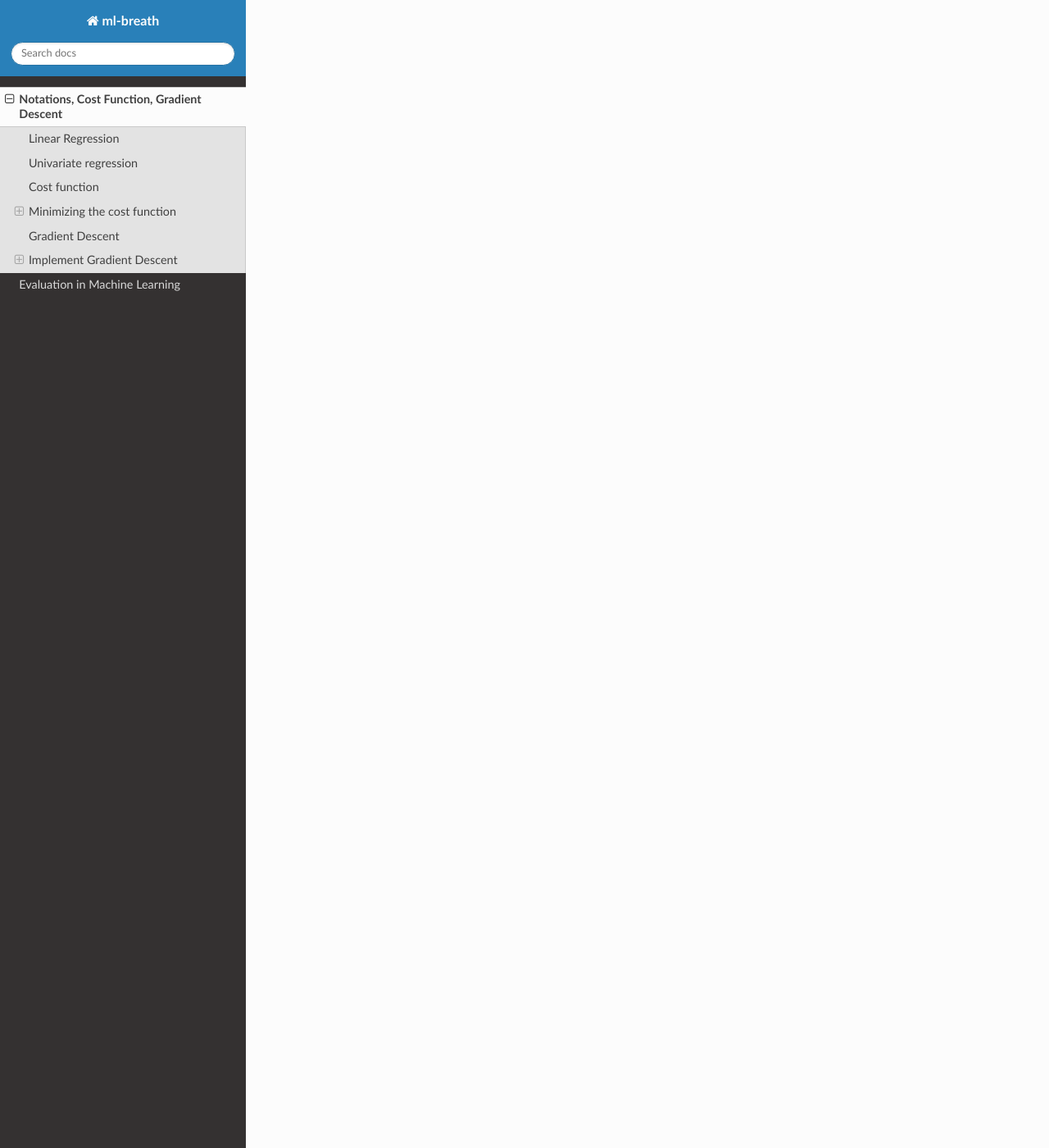
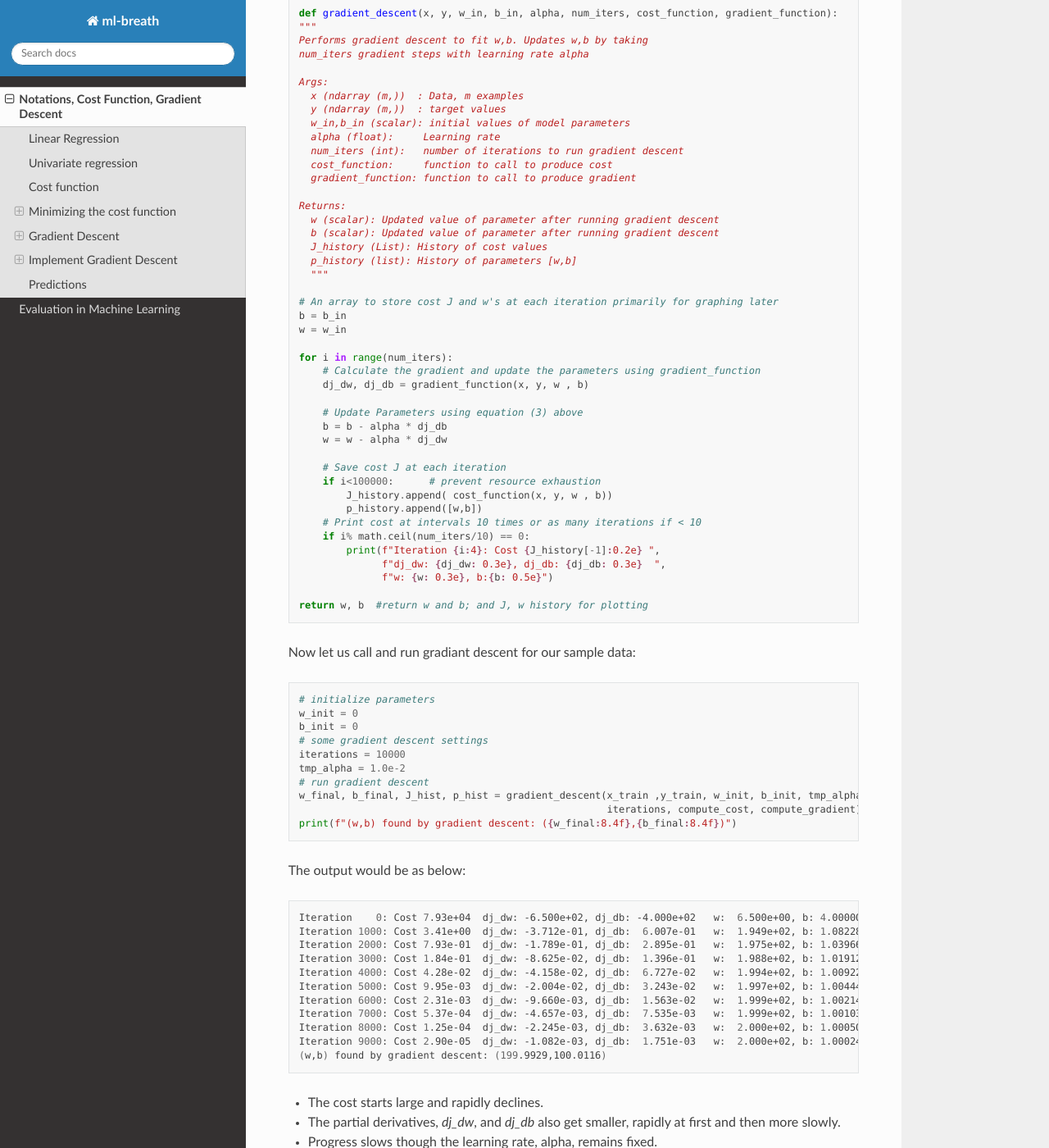
Before and after one commit to rhasan/ml-breadth, a Sphinx documentation site: the page built from docs/ch1-bsics.rst, in a window 1280 px wide and 1400 px high, scrolled down 8599 px. Shown: the whole window at 82% size. Built offline with Sphinx 7.4.7 and the Read the Docs theme 2.0.0, drawn with Linux system fonts in a browser that asks for light colours; some of the changed text lies outside the part shown.

Commit message:
gradient descent finalize

```diff
--- a/docs/ch1-bsics.rst
+++ b/docs/ch1-bsics.rst
@@ -140,6 +140,54 @@ The gradient is defined as (i.e. by taking partial derivatives of :math:`J(w, b)
 
 Here *simultaniously* means that we calculate the partial derivatives for all the parameters before updating any of the parameters.
 
+Why partial derivatives
+^^^^^^^^^^^^^^^^^^^^^^^
+
+For the purpose of simplification, let us assume we only have the parameter :math:`w`. The figure below plots a bowl shaped cost function.
+
+The partial derivative w.r.t to a parameter calculates the slope of the cost curve.
+
+A way to think about the derivative at a point in the cost curve is:
+
+* To draw a tangent line which touches the point
+* The slope of this drawn line is the derivative of function j at this point
+* We can draw a trigle to get the slope which is computed by dividing the height by the width
+
+
+.. image:: images/ch1/ch1-slopes.png
+    :align: center
+
+* On the right side of the plot, the derivative is positive.
+* On the left it is negative.
+* This means that the after the update, the gradiant descent is taking a step towards the minimum.
+
+Learning rate
+^^^^^^^^^^^^^
+The choice of the learning rate :math:`\alpha` has a huge impact on the efficiency of gradiant execution.
+
+*  If learning rate is too small, gradiant descent maybe slow.
+*  If learning rate is too large, gradiant descent may overshoot and never reach minimum i.e. never converge.
+
+
+.. image:: images/ch1/ch1-learning-rate-converge.png
+    :align: center
+
+
+**What happens if gradient descent is already at a local minimum?**
+
+* Gradient descent doesn't update any longer because the slope at the minimum is 0 and which gets multiplied by :math:`\alpha` but nothing gets updated because :math:`\alpha * 0 = 0`.
+* This is exactly the desired behaviour becuase once gradient descent reaches a minimum, we do not want it to update any further.
+
+.. image:: images/ch1/ch1-learning-rate-local-mimimum.png
+    :align: center
+
+**Why can gradient descent reach local minimum with a fixed learning rate?**
+
+* As gradient descent gets closer to a local minimum, the derivative gets closer and closer to 0, hence the steps become smaller and smaller.
+
+.. image:: images/ch1/ch1-learning-rate.png
+    :align: center
+
 Implement Gradient Descent
 --------------------------------
 We will implement gradient descent algorithm for one feature. We will need three functions.
@@ -206,6 +254,8 @@ Now we implement equation (3) below in `gradient_descent`. The details of the im
     Returns:
       w (scalar): Updated value of parameter after running gradient descent
       b (scalar): Updated value of parameter after running gradient descent
+      J_history (List): History of cost values
+      p_history (list): History of parameters [w,b]
       """
 
     # An array to store cost J and w's at each iteration primarily for graphing later
@@ -220,5 +270,66 @@ Now we implement equation (3) below in `gradient_descent`. The details of the im
         b = b - alpha * dj_db
         w = w - alpha * dj_dw
 
+        # Save cost J at each iteration
+        if i<100000:      # prevent resource exhaustion
+            J_history.append( cost_function(x, y, w , b))
+            p_history.append([w,b])
+        # Print cost at intervals 10 times or as many iterations if < 10
+        if i% math.ceil(num_iters/10) == 0:
+            print(f"Iteration {i:4}: Cost {J_history[-1]:0.2e} ",
+                  f"dj_dw: {dj_dw: 0.3e}, dj_db: {dj_db: 0.3e}  ",
+                  f"w: {w: 0.3e}, b:{b: 0.5e}")
 
-    return w, b  #return w and b
+    return w, b  #return w and b; and J, w history for plotting
+
+Now let us call and run gradiant descent for our sample data:
+
+.. code-block:: python
+
+    # initialize parameters
+    w_init = 0
+    b_init = 0
+    # some gradient descent settings
+    iterations = 10000
+    tmp_alpha = 1.0e-2
+    # run gradient descent
+    w_final, b_final, J_hist, p_hist = gradient_descent(x_train ,y_train, w_init, b_init, tmp_alpha,
+                                                        iterations, compute_cost, compute_gradient)
+    print(f"(w,b) found by gradient descent: ({w_final:8.4f},{b_final:8.4f})")
+
+The output would be as below:
+
+.. code-block:: bash
+
+    Iteration    0: Cost 7.93e+04  dj_dw: -6.500e+02, dj_db: -4.000e+02   w:  6.500e+00, b: 4.00000e+00
+    Iteration 1000: Cost 3.41e+00  dj_dw: -3.712e-01, dj_db:  6.007e-01   w:  1.949e+02, b: 1.08228e+02
+    Iteration 2000: Cost 7.93e-01  dj_dw: -1.789e-01, dj_db:  2.895e-01   w:  1.975e+02, b: 1.03966e+02
+    Iteration 3000: Cost 1.84e-01  dj_dw: -8.625e-02, dj_db:  1.396e-01   w:  1.988e+02, b: 1.01912e+02
+    Iteration 4000: Cost 4.28e-02  dj_dw: -4.158e-02, dj_db:  6.727e-02   w:  1.994e+02, b: 1.00922e+02
+    Iteration 5000: Cost 9.95e-03  dj_dw: -2.004e-02, dj_db:  3.243e-02   w:  1.997e+02, b: 1.00444e+02
+    Iteration 6000: Cost 2.31e-03  dj_dw: -9.660e-03, dj_db:  1.563e-02   w:  1.999e+02, b: 1.00214e+02
+    Iteration 7000: Cost 5.37e-04  dj_dw: -4.657e-03, dj_db:  7.535e-03   w:  1.999e+02, b: 1.00103e+02
+    Iteration 8000: Cost 1.25e-04  dj_dw: -2.245e-03, dj_db:  3.632e-03   w:  2.000e+02, b: 1.00050e+02
+    Iteration 9000: Cost 2.90e-05  dj_dw: -1.082e-03, dj_db:  1.751e-03   w:  2.000e+02, b: 1.00024e+02
+    (w,b) found by gradient descent: (199.9929,100.0116)
+
+
+* The cost starts large and rapidly declines.
+* The partial derivatives, `dj_dw`, and `dj_db` also get smaller, rapidly at first and then more slowly.
+* Progress slows though the learning rate, alpha, remains fixed.
+
+Predictions
+-----------
+We can use the optimal values of parameters :math:`w`  and  :math:`b` to predict housing values based on the learned parameters. As expected, the predicted values are nearly the same as the training values for the same housing. Aditionally, the value not in the training values is in line with the expected value.
+
+.. code-block:: python
+
+    print(f"1000 sqft house prediction {w_final*1.0 + b_final:0.1f} Thousand dollars")
+    print(f"1200 sqft house prediction {w_final*1.2 + b_final:0.1f} Thousand dollars")
+    print(f"2000 sqft house prediction {w_final*2.0 + b_final:0.1f} Thousand dollars")
+
+.. code-block:: bash
+
+    1000 sqft house prediction 300.0 Thousand dollars
+    1200 sqft house prediction 340.0 Thousand dollars
+    2000 sqft house prediction 500.0 Thousand dollars
--- a/docs/index.rst
+++ b/docs/index.rst
@@ -7,7 +7,7 @@ Welcome to ml-breath's documentation!
 =====================================
 
 .. toctree::
-   :maxdepth: 3
+   :maxdepth: 2
 
    ./ch1-bsics.rst
    ./ch-evaluation.rst
```
Also changed, not shown: docs/images/ch1/ch1-learning-rate-converge.png (added), docs/images/ch1/ch1-learning-rate-local-mimimum.png (added), docs/images/ch1/ch1-learning-rate.png (added), docs/images/ch1/ch1-slopes.png (added).
